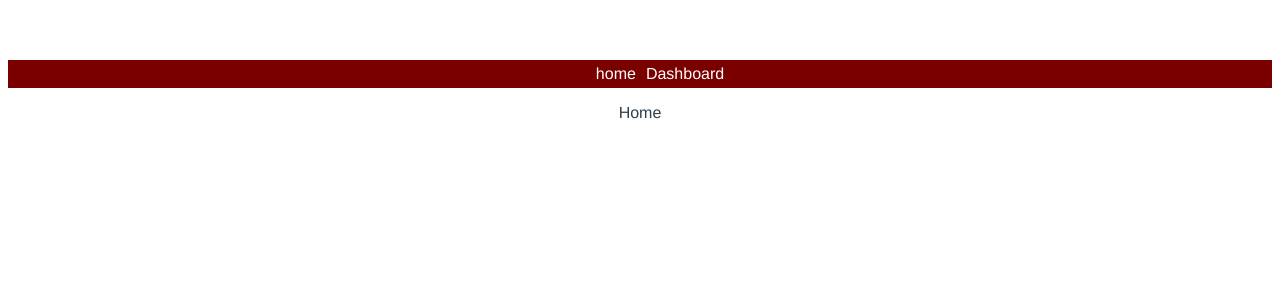
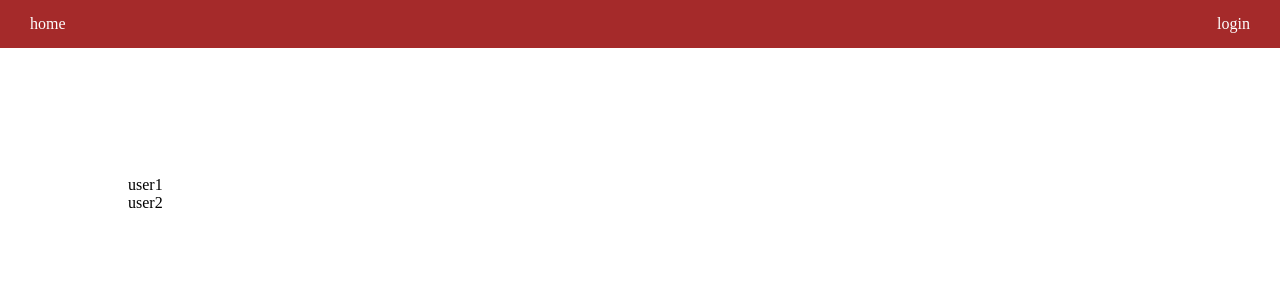
Before and after one commit to forestvue/treeboard, a Vue app in the folder choi/: page / in a window 1280 px wide. Shown: the top 300 px of the page. Built offline with nearby package versions, Linux system fonts and the light colour scheme.

Commit message:
added communitcation between components

```diff
--- a/choi/src/App.vue
+++ b/choi/src/App.vue
@@ -1,26 +1,140 @@
 <template>
   <div id="app">
     <Nav></Nav>
-    <router-view></router-view>
+    <div class="main">
+      <router-view></router-view>
+    </div>
+    <!-- The Modal -->
+    <div v-bind:style="{display: modalStatus}" id="myModal" class="modal">
+      <!-- Modal content -->
+      <div class="modal-content">
+        <span class="close" v-on:click="closeModal">&times;</span>
+        <h2> 로그인 하기 </h2>
+        <div class="member-login">
+          <form>
+            <input type="text" placeholder="ID" autocomplete="email">
+            <input type="password" placeholder="Password" autocomplete="off">
+          </form>
+          <div>
+            <button class="sky login-button">Login</button>
+          </div>
+        </div>
+        <button>구글로 로그인하기</button>
+        <p>또는</p>
+
+        <p>회원가입 하기</p>
+      </div>
+
+    </div>
   </div>
 </template>
 
 <script>
 
-import Nav from '@/common/Nav'
+import Nav from '@/components/Nav'
+import { ApiService } from './common/api.service'
 export default {
   name: 'App',
-  components: { Nav }
+  components: { Nav },
+  data () {
+    return {
+      id: '',
+      pw: '',
+      modalStatus: 'none',
+      currentModal: 'login'
+    }
+  },
+  mounted () {
+    this.$eventHub.$on('openModal', this.openModal)
+  },
+  methods: {
+    signin: function () {
+      ApiService.login()
+    },
+    closeModal: function () {
+      this.modalStatus = 'none'
+    },
+    openModal: function () {
+      this.modalStatus = 'block'
+    }
+  }
 }
 </script>
 
 <style>
-#app {
-  font-family: 'Avenir', Helvetica, Arial, sans-serif;
-  -webkit-font-smoothing: antialiased;
-  -moz-osx-font-smoothing: grayscale;
-  text-align: center;
-  color: #2c3e50;
-  margin-top: 60px;
-}
+  body {
+    margin: 0
+  }
+  ul{
+    margin: 0;
+    padding: 0;
+  }
+  .main {
+    height: 1500px;
+    margin: 10%;
+  }
+  .col-2{
+    display: inline-block;
+    width: 50%;
+    float: left;
+  }
+  .member-login {
+
+  }
+  .member-login form, .member-login div{
+    display: inline-block;
+    vertical-align: middle;
+  }
+  .sky{
+    background-color: #6ffff7;
+  }
+  button{
+    border: none;
+  }
+  .login-button{
+    color: white;
+    width: 75px;
+    height: 75px;
+    margin-bottom: 10px;
+  }
+  /* The Modal (background) */
+  .modal {
+    display: none; /* Hidden by default */
+    position: fixed; /* Stay in place */
+    z-index: 1; /* Sit on top */
+    left: 0;
+    top: 0;
+    width: 100%; /* Full width */
+    height: 100%; /* Full height */
+    overflow: auto; /* Enable scroll if needed */
+    background-color: rgb(0,0,0); /* Fallback color */
+    background-color: rgba(0,0,0,0.4); /* Black w/ opacity */
+  }
+
+  .modal-content {
+    background-color: #fefefe;
+    text-align: center;
+    margin: 15% auto; /* 15% from the top and centered */
+    padding: 20px;
+    border: 1px solid #888;
+    width: 50%; /* Could be more or less, depending on screen size */
+  }
+  .modal-content input{
+    display: block;
+    margin-bottom: 10px;
+  }
+  .close {
+    color: #aaa;
+    float: right;
+    font-size: 28px;
+    font-weight: bold;
+  }
+
+  .close:hover,
+  .close:focus {
+    color: black;
+    text-decoration: none;
+    cursor: pointer;
+  }
+
 </style>
--- /dev/null
+++ b/choi/src/common/api.service.js
@@ -0,0 +1,26 @@
+import { auth } from 'firebase'
+
+export const ApiService = {
+  login (id, pw) {
+
+  },
+  logout () {
+
+  },
+  register (email, password) {
+    auth.createUserWithEmailAndPassword(email, password)
+      .then((res) => {
+        console.log(res)
+      })
+      .catch(function (error) {
+        // Handle Errors here.
+        console.log(error)
+      })
+  },
+  getUserAll () {
+
+  },
+  getUser () {
+
+  }
+}
--- /dev/null
+++ b/choi/src/common/firebase.js
@@ -0,0 +1,13 @@
+import Firebase from 'firebase/app'
+import 'firebase/firestore'
+import 'firebase/auth'
+const firebase = Firebase.initializeApp({
+  apiKey: 'AIzaSyC_bQgvZYtcQjwmmXR2I1YfyZLM7P1t9tQ',
+  projectId: 'forestvue-8424e'
+})
+const db = firebase.firestore()
+const auth = firebase.auth()
+export default {
+  db,
+  auth
+}
--- a/choi/src/common/Nav.vue
+++ b/choi/src/components/Nav.vue
@@ -2,36 +2,48 @@
   <div class="nav">
     <ul>
       <li><router-link to="/">home</router-link></li>
-      <li><router-link to="/dashboard">Dashboard</router-link></li>
+      <li class="login"><a v-on:click="login()">login</a></li>
     </ul>
   </div>
 </template>
 
 <script>
 export default {
-  name: 'Nav'
+  name: 'Nav',
+  methods: {
+    login: function () {
+      this.$eventHub.$emit('openModal')
+    }
+  }
 }
 </script>
 
 <style scoped>
 .nav{
-  background-color: #7a0000;
+  background-color: #a52a2a;
   color: white;
 }
 .nav ul{
   list-style: none;
+  overflow: hidden;
+  margin: 0;
 }
 .nav ul li{
-  margin: 5px;
+  padding: 15px 30px 15px 30px;
   display: inline-block;
 }
 
 .nav ul li a{
+  display: block;
   color: white;
   text-decoration: none;
 }
-.nav ul li a.active{
-  color: red;
+
+.nav ul li.login{
+  float: right;
+}
+.nav ul li a{
+  display: block;
 }
 .nav ul li a:link{
   color: white;
--- a/choi/src/main.js
+++ b/choi/src/main.js
@@ -3,15 +3,12 @@
 import Vue from 'vue'
 import App from './App'
 import router from './router'
-import Firebase from 'firebase/app'
-import 'firebase/firestore'
+import './common/firebase'
 
 Vue.config.productionTip = false
-Vue.prototype.$db = Firebase.initializeApp({
-  apiKey: 'AIzaSyC_bQgvZYtcQjwmmXR2I1YfyZLM7P1t9tQ',
-  projectId: 'forestvue-8424e'
-}).firestore()
 /* eslint-disable no-new */
+Vue.prototype.$eventHub = new Vue()
+
 new Vue({
   el: '#app',
   router,
--- a/choi/src/router/index.js
+++ b/choi/src/router/index.js
@@ -1,10 +1,7 @@
 import Vue from 'vue'
 import Router from 'vue-router'
-import HelloWorld from '@/views/Home'
-import Dashboard from '@/views/animal/Dashboard'
+import Dashboard from '@/views/Dashboard'
 import Notfound from '@/views/Notfound'
-import AnimalList from '@/views/animal/AnimalList'
-import AnimalInfo from '@/views/animal/AnimalInfo'
 
 Vue.use(Router)
 
@@ -13,23 +10,7 @@ export default new Router({
     {
       path: '/',
       name: 'home',
-      component: HelloWorld
-    },
-    {
-      path: '/dashboard',
-      component: Dashboard,
-      children: [
-        {
-          path: '',
-          name: 'animalList',
-          component: AnimalList
-        },
-        {
-          path: '/dashboard/:animal_type',
-          name: 'animalinfo',
-          component: AnimalInfo
-        }
-      ]
+      component: Dashboard
     },
     {
       path: '*',
--- /dev/null
+++ b/choi/src/views/Dashboard.vue
@@ -0,0 +1,21 @@
+<template>
+  <div class="row">
+    <div class="col-4">
+      user1
+    </div>
+    <div class="col-4">
+      user2
+    </div>
+  </div>
+</template>
+
+<script>
+export default {
+  name: 'User'
+
+}
+</script>
+
+<style scoped>
+
+</style>
--- a/choi/src/views/Home.vue
+++ /dev/null
@@ -1,19 +0,0 @@
-<template>
-  <div>Home</div>
-</template>
-
-<script>
-export default {
-  name: 'HelloWorld',
-  data () {
-    return {
-      msg: 'Welcome to Your Vue.js App'
-    }
-  }
-}
-</script>
-
-<!-- Add "scoped" attribute to limit CSS to this component only -->
-<style scoped>
-
-</style>
--- a/choi/src/views/animal/Dashboard.vue
+++ /dev/null
@@ -1,14 +0,0 @@
-<template>
-    <router-view></router-view>
-</template>
-
-<script>
-export default {
-  name: 'User'
-
-}
-</script>
-
-<style scoped>
-
-</style>
--- a/choi/src/views/animal/AnimalList.vue
+++ b/choi/src/views/user/UserList.vue
@@ -48,7 +48,6 @@ export default {
         })
         Promise.all(collections).then(res => {
           resolve(res)
-
         })
       })
     },
```
Also changed, not shown: choi/src/views/user/UserInfo.vue (renamed from choi/src/views/animal/AnimalInfo.vue), 1 other file (tests, documents, lock files or other folders).
